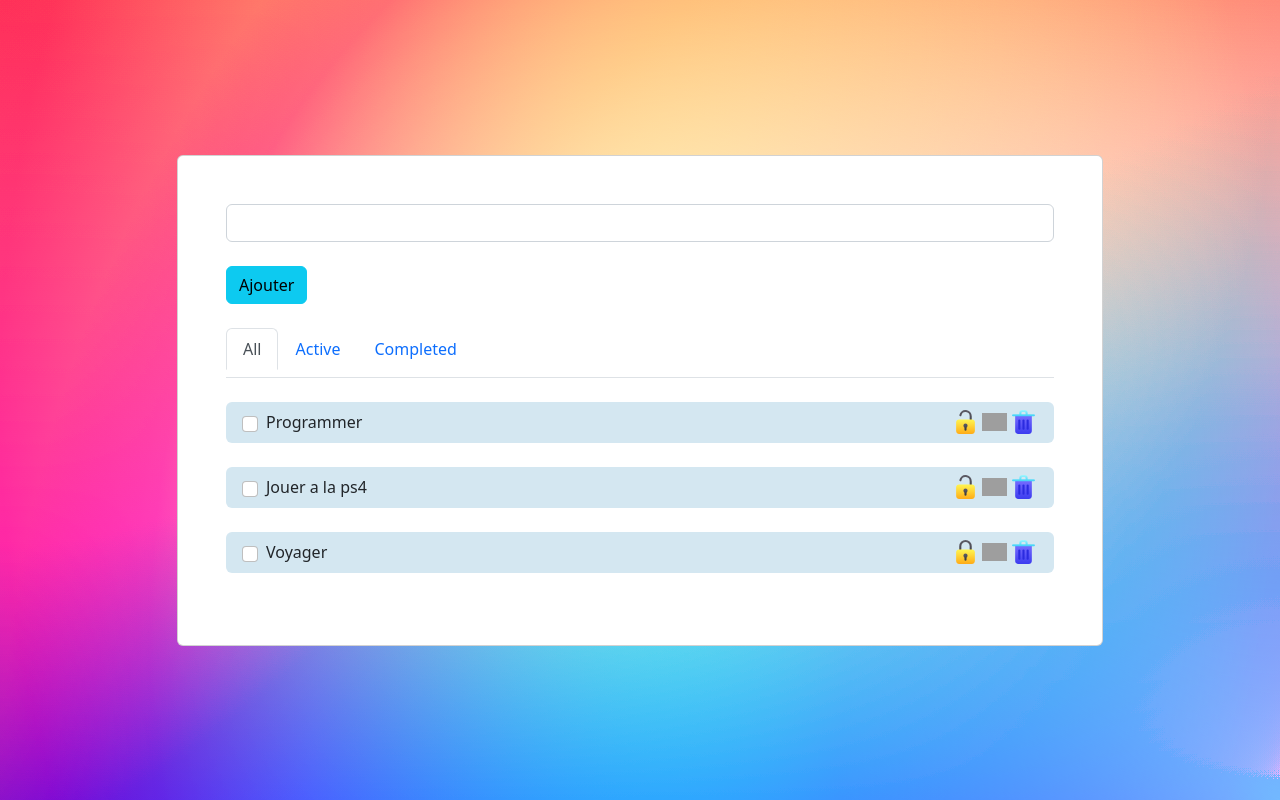
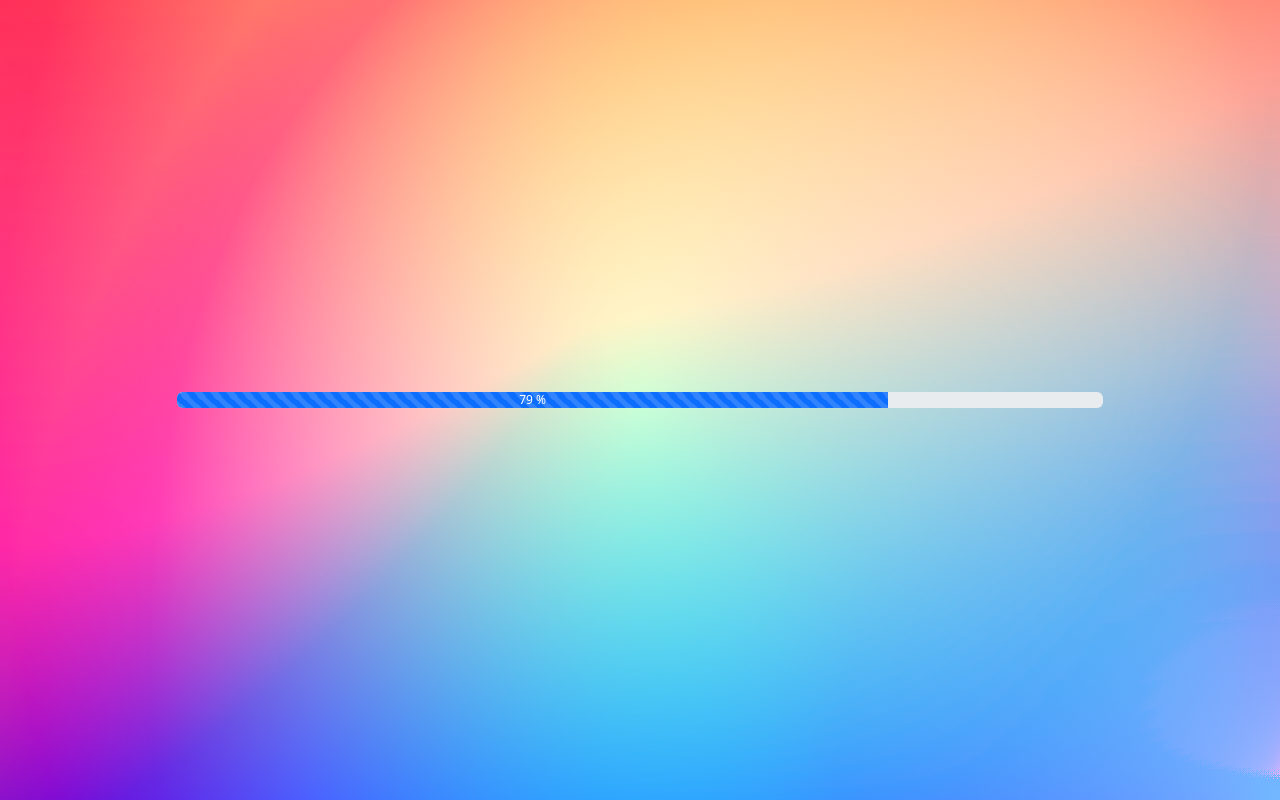
Before and after one commit to viadel13/todolist, a React (Create React App) app: page / in a window 1280 px wide. Built offline with nearby package versions, Linux system fonts and the light colour scheme; grey boxes are pictures that could not be loaded.

Commit message:
first commit

```diff
--- a/src/App.js
+++ b/src/App.js
@@ -1,28 +1,60 @@
 import React from 'react'
 import { Switch, Route } from 'react-router-dom'
+import {useState, useEffect} from 'react'
 import All from './composants/All'
 import Active from './composants/Active'
 import Completed from './composants/Completed'
 import Error from './composants/Error'
 
+
 function App() {
+
+  const[loader, setLoader] = useState(null)
+  const[compteur, setCompteur] = useState(0)
+
+  useEffect(()=>{
+    setLoader(true)
+    const interval = setInterval(() => {
+      if(compteur < 100){
+        setCompteur(prevState=>prevState + 1)
+      }
+      else{
+        setLoader(false)
+      }
+    }, 100)
+
+    return()=>clearInterval(interval)
+
+  },[compteur])
+
+
   return (
     <div className='vh-100 gradient-custom'>
       <div className='container py-5 h-100'>
         <div className='row d-flex justify-content-center align-items-center h-100'>
           <div className='col col-xl-10'>
+            {
+              loader
+              ?
+              <div className="progress" role="progressbar" aria-label="Animated striped example" aria-valuenow="75" aria-valuemin="0" aria-valuemax="100">
+                <div className="progress-bar progress-bar-striped progress-bar-animated " style={{width : `${compteur}%`}}>{compteur} %</div>
+              </div>
+
+              :
+
               <div className='card'>
                 <div className='card-body p-5'>
                   <Switch>
-
                     <Route exact path="/" component={All} />
                     <Route path="/Active" component={Active} />
                     <Route path="/Completed" component={Completed} />
                     <Route component={Error} />
                   </Switch>
-
                 </div>
               </div>
+
+            }
+
           </div>
         </div>
 
--- a/src/styles/index.css
+++ b/src/styles/index.css
@@ -18,5 +18,8 @@
         display: flex;
         flex-direction: column;
     }
+}
 
+#progress{
+    height: 50em;
 }
```
Also changed, not shown: src/composants/All.js. Lines whose indentation alone changed are shown as unchanged.
